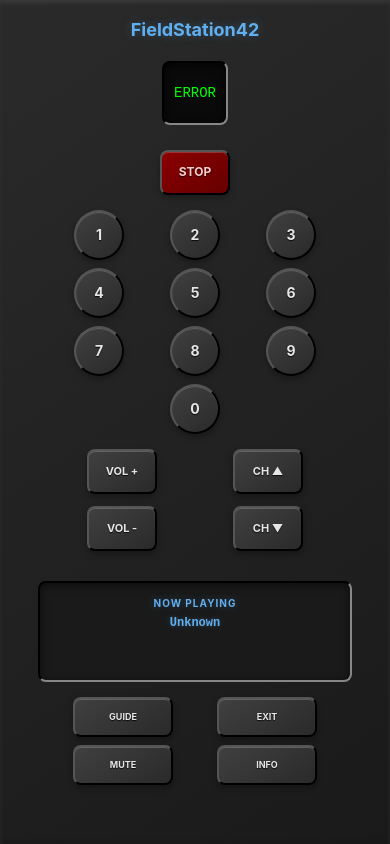
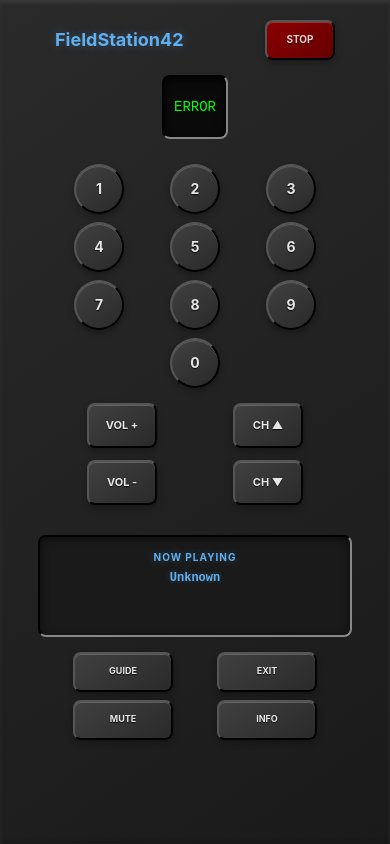
Before and after one commit to shane-mason/FieldStation42, a FastAPI app: page /remote in a window 390 px wide. Run offline with FastAPI, Linux system fonts and the light colour scheme; some libraries are stand-ins or nearby versions.

Commit message:
compacting vertical layout

```diff
--- a/fs42/fs42_server/static/remote.html
+++ b/fs42/fs42_server/static/remote.html
@@ -20,15 +20,13 @@
         });
     </script>
     <div class="remote-container">
-        <div class="remote-brand">FieldStation42</div>
+        <div class="remote-header">
+            <div class="remote-brand">FieldStation42</div>
+            <button class="remote-btn power-btn" data-key="power">STOP</button>
+        </div>
 
         <div class="remote-screen" id="remote-display">
             Ready
-        </div>
-
-        <!-- Power Button -->
-        <div class="button-grid power-section">
-            <button class="remote-btn power-btn" data-key="power">STOP</button>
         </div>
 
         <!-- Number Pad -->
--- a/fs42/fs42_server/static/themes/default.css
+++ b/fs42/fs42_server/static/themes/default.css
@@ -288,13 +288,21 @@
     box-sizing: border-box;
 }
 
+.remote-header {
+    display: flex;
+    justify-content: space-between;
+    align-items: center;
+    margin-bottom: 15px;
+    gap: 10px;
+}
+
 .remote-brand {
-    text-align: center;
+    text-align: left;
     color: #61afef;
     font-size: 18px;
     font-weight: bold;
-    margin-bottom: 20px;
     text-shadow: 0 0 10px rgba(97, 175, 239, 0.3);
+    flex: 1;
 }
 
 .remote-screen {
@@ -517,6 +525,19 @@
         min-width: 280px;
         margin: 15px auto;
     }
+
+    .remote-header {
+        max-width: 280px;
+        width: 100%;
+        margin: 0 auto 15px auto;
+    }
+
+    .power-btn {
+        min-width: 60px;
+        height: 35px;
+        font-size: 10px;
+        padding: 8px 12px;
+    }
 }
 
 /* Remote Control Extra small screens */
```
Also changed, not shown: fs42/fs42_server/static/themes/default_alt.css (+23 -2 lines), fs42/fs42_server/static/themes/default_clean.css (+23 -2 lines), fs42/fs42_server/static/themes/default_retro.css (+23 -2 lines).
